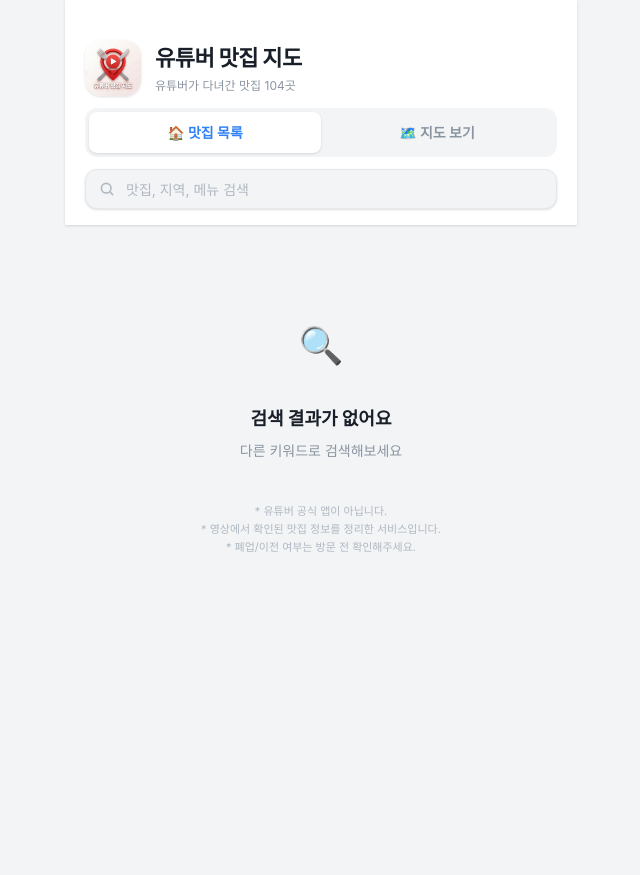
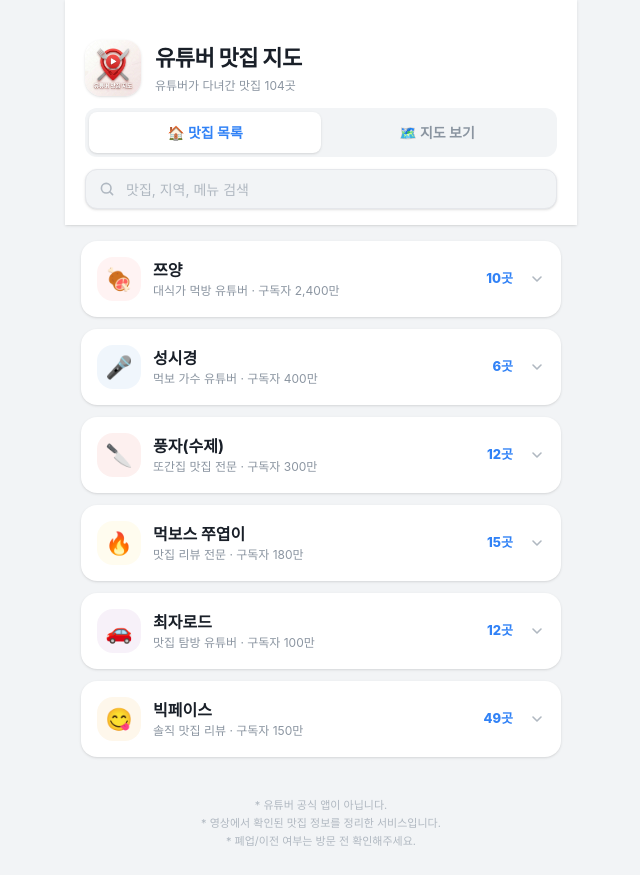
Before and after one commit to vkehs58-oss/youtuber-map-app, a React (Vite) app: page / in a window 1280 px wide. Shown: the whole page, without its empty margins (319-959 px from the left). Before the commit the page ends 800 px from the top, so only its background shows below. Built offline with nearby package versions, Linux system fonts and the light colour scheme.

Commit message:
Fix: youtuber 매칭 id→name + 검색에 유튜버/주소 추가

```diff
--- a/src/App.tsx
+++ b/src/App.tsx
@@ -21,7 +21,9 @@
     if (!q) return appData.restaurants
     return appData.restaurants.filter(r =>
       r.name.toLowerCase().includes(q) ||
+      r.youtuber.toLowerCase().includes(q) ||
       r.location.toLowerCase().includes(q) ||
+      r.address.toLowerCase().includes(q) ||
       r.menu.toLowerCase().includes(q) ||
       r.cuisine.includes(q) ||
       r.tags.some(t => t.includes(q))
@@ -31,7 +33,7 @@
   // 대분류: 유튜버별 그룹
   const grouped = useMemo(() => {
     return appData.youtubers.map(yt => {
-      const restaurants = filtered.filter(r => r.youtuber === yt.id)
+      const restaurants = filtered.filter(r => r.youtuber === yt.name)
       // 중분류: 음식 종류별 그룹
       const cuisineMap = new Map<string, Restaurant[]>()
       restaurants.forEach(r => {
@@ -126,7 +128,7 @@
         {selectedRestaurant && (
           <RestaurantDetail
             restaurant={selectedRestaurant}
-            youtuber={appData.youtubers.find(y => y.id === selectedRestaurant.youtuber)!}
+            youtuber={appData.youtubers.find(y => y.name === selectedRestaurant.youtuber)!}
             onClose={() => setSelectedRestaurant(null)}
           />
         )}
--- a/src/components/MapView.tsx
+++ b/src/components/MapView.tsx
@@ -57,7 +57,7 @@
     markers.current = []
 
     restaurants.forEach(r => {
-      const yt = youtubers.find(y => y.id === r.youtuber)
+      const yt = youtubers.find(y => y.name === r.youtuber)
       const position = new window.kakao.maps.LatLng(r.lat, r.lng)
 
       // 커스텀 마커
--- a/src/components/RestaurantList.tsx
+++ b/src/components/RestaurantList.tsx
@@ -10,7 +10,7 @@
   return (
     <div className="flex flex-col gap-2.5">
       {restaurants.map(r => {
-        const yt = youtubers.find(y => y.id === r.youtuber)
+        const yt = youtubers.find(y => y.name === r.youtuber)
         return (
           <button
             key={r.id}
--- a/src/components/YoutuberList.tsx
+++ b/src/components/YoutuberList.tsx
@@ -11,7 +11,7 @@
   return (
     <div className="flex gap-2 overflow-x-auto hide-scroll pb-1">
       {youtubers.map(y => {
-        const count = restaurants.filter(r => r.youtuber === y.id).length
+        const count = restaurants.filter(r => r.youtuber === y.name).length
         const isActive = selected === y.id
 
         return (
```
